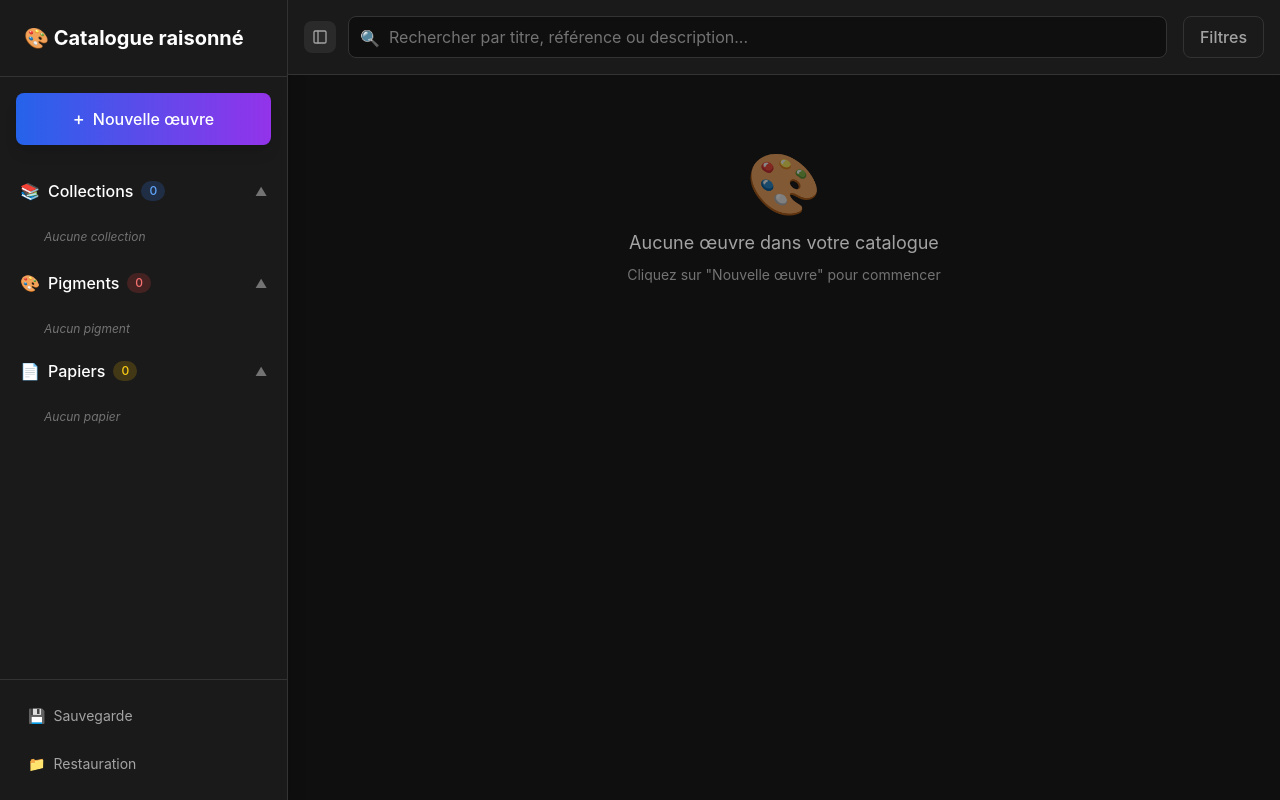
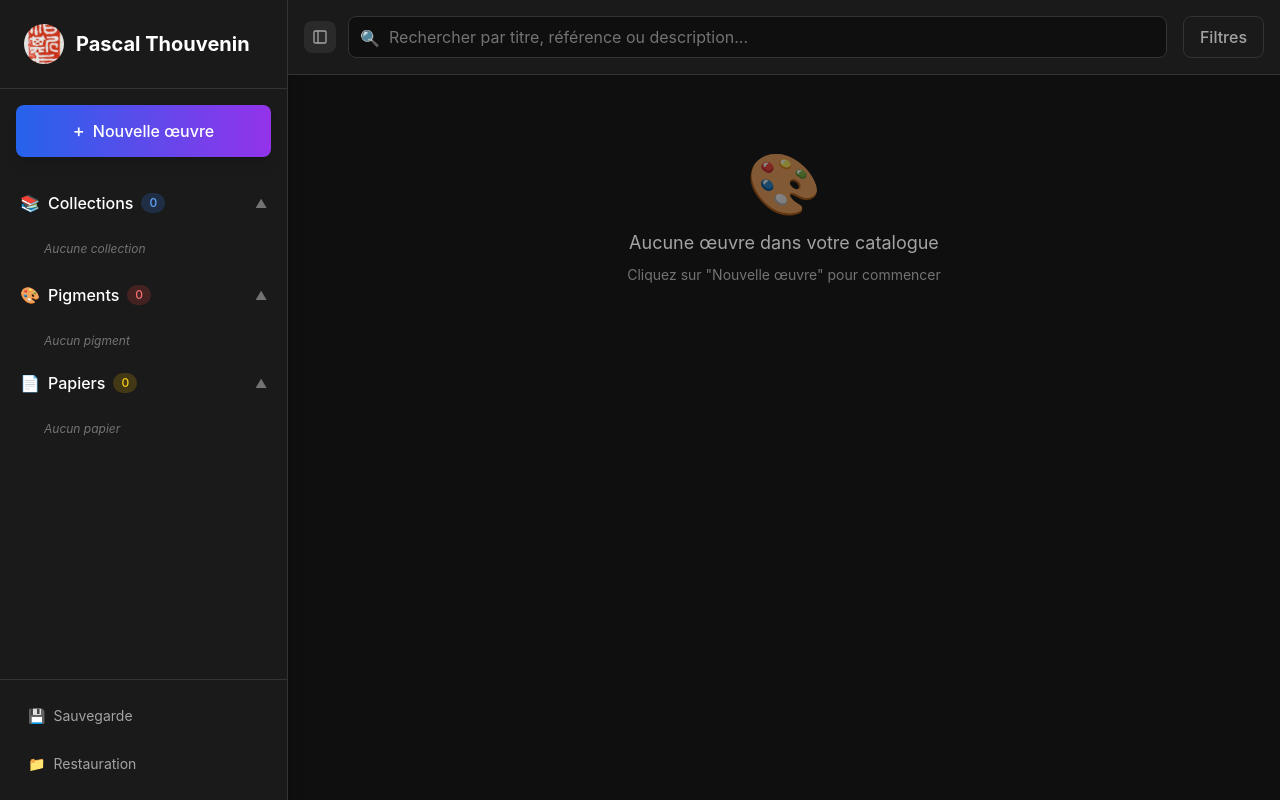
Before and after one commit to ThibautBaissac/catalogue, a React (Vite) app: page / in a window 1280 px wide. Built offline with nearby package versions, Linux system fonts and the light colour scheme.

Commit message:
Add PT logo

```diff
--- a/src/renderer/components/Sidebar.tsx
+++ b/src/renderer/components/Sidebar.tsx
@@ -2,6 +2,7 @@ import React, { useState, useEffect } from 'react';
 import { callApi } from '../hooks/useApi';
 import { Collection, Pigment, Paper } from '../types';
 import DataManager from './DataManager';
+import logoImg from '../assets/images/logo.jpg';
 
 interface SidebarProps {
   onNewArtwork: () => void;
@@ -91,8 +92,22 @@ export default function Sidebar({ onNewArtwork }: SidebarProps) {
       <aside className="w-64 lg:w-72 h-full bg-dark-card border-r border-dark-border flex flex-col shadow-xl">
         {/* Header */}
         <div className="p-4 lg:p-6 border-b border-dark-border">
-          <h1 className="font-bold text-lg lg:text-xl text-dark-text-primary">
-            🎨 Catalogue raisonné
+          <h1 className="font-bold text-lg lg:text-xl text-dark-text-primary flex items-center gap-3">
+            <img
+              src={logoImg}
+              alt="Logo Pascal Thouvenin"
+              className="w-8 h-8 lg:w-10 lg:h-10 rounded-full object-cover"
+              onError={(e) => {
+                // Fallback to initials if image fails to load
+                const target = e.currentTarget;
+                target.style.display = 'none';
+                const fallback = document.createElement('div');
+                fallback.className = 'w-8 h-8 lg:w-10 lg:h-10 rounded-full bg-gradient-to-br from-red-500 to-orange-500 flex items-center justify-center text-white text-xs font-bold';
+                fallback.textContent = 'PT';
+                target.parentNode?.insertBefore(fallback, target);
+              }}
+            />
+            Pascal Thouvenin
           </h1>
         </div>
 
--- a/src/renderer/types/global.d.ts
+++ b/src/renderer/types/global.d.ts
@@ -33,3 +33,29 @@ declare global {
     api: ElectronAPI;
   }
 }
+
+// Declare module types for image imports
+declare module '*.jpg' {
+  const src: string;
+  export default src;
+}
+
+declare module '*.jpeg' {
+  const src: string;
+  export default src;
+}
+
+declare module '*.png' {
+  const src: string;
+  export default src;
+}
+
+declare module '*.gif' {
+  const src: string;
+  export default src;
+}
+
+declare module '*.svg' {
+  const src: string;
+  export default src;
+}
```
Also changed, not shown: src/renderer/assets/images/logo.jpg (added), src/renderer/assets/images/logo.svg (added).
